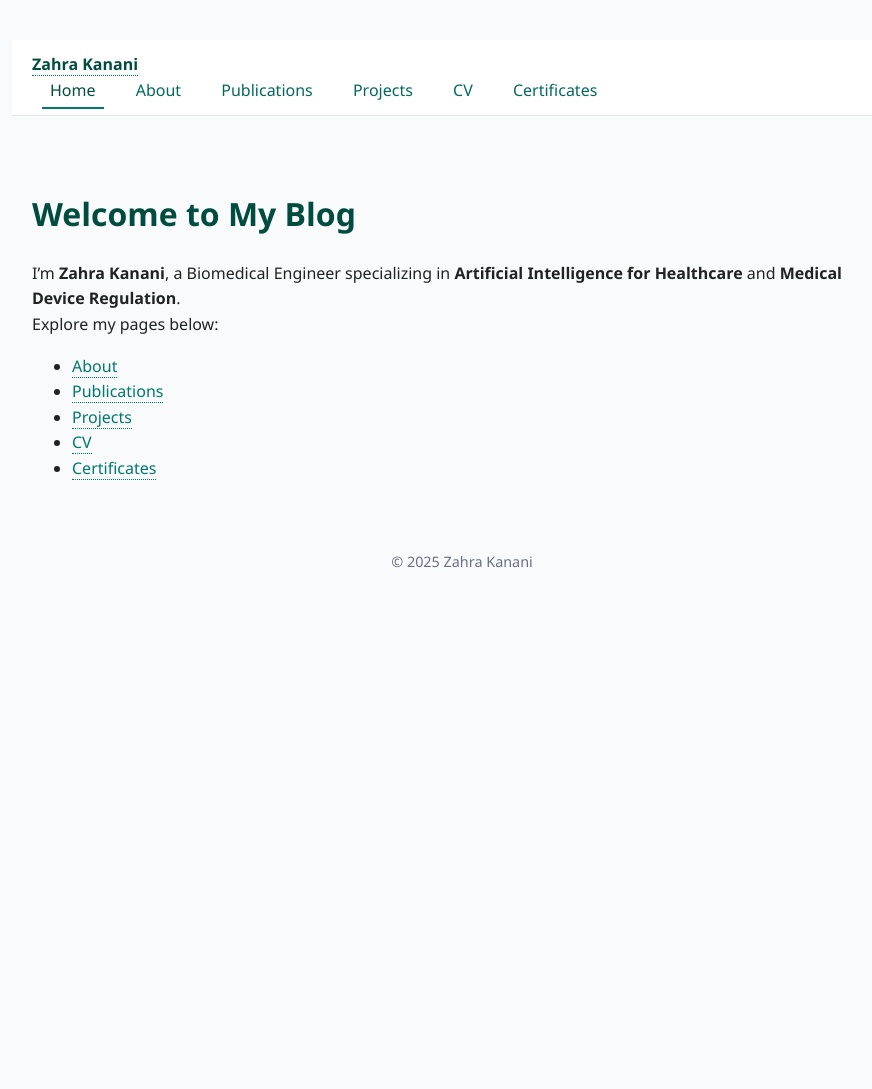
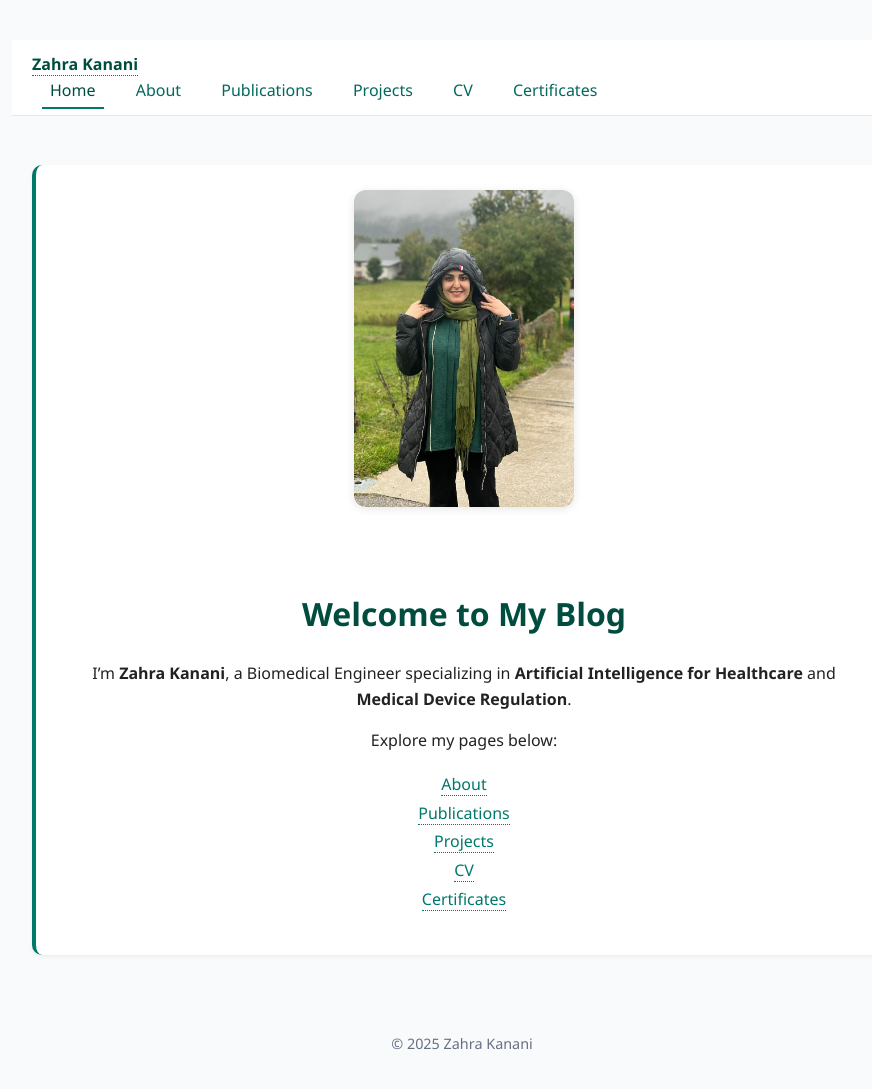
Before and after one commit to zahra-kanani/zahra-kanani.github.io, a Jekyll site: the page built from index.md, in a window 1280 px wide and 1095 px high. Shown: the top 1089 px of the window, without its empty margins (178-1050 px from the left). Built offline with Jekyll 4.4.1, drawn with Linux system fonts in a browser that asks for light colours.

Commit message:
Update index.md

```diff
--- a/index.md
+++ b/index.md
@@ -2,15 +2,29 @@
 layout: page
 title: Welcome
 ---
-<link rel="stylesheet" href="assets/css/style.css">
 
-# Welcome to My Blog
+<div class="section-box" style="text-align:center;">
 
-I’m **Zahra Kanani**, a Biomedical Engineer specializing in **Artificial Intelligence for Healthcare** and **Medical Device Regulation**.
-Explore my pages below:
+  <img src="zahra_img.jpg" alt="Zahra Kanani" class="profile-img"><br><br>
 
-- [About](about.md)
-- [Publications](publications.md)
-- [Projects](projects.md)
-- [CV](cv.md)
-- [Certificates](certificates.md)
+  <h1>Welcome to My Blog</h1>
+
+  <p>
+    I’m <strong>Zahra Kanani</strong>, a Biomedical Engineer specializing in
+    <strong>Artificial Intelligence for Healthcare</strong> and
+    <strong>Medical Device Regulation</strong>.
+  </p>
+
+  <p>
+    Explore my pages below:
+  </p>
+
+  <ul style="list-style:none; padding-left:0; line-height:1.8;">
+    <li><a href="about.html">About</a></li>
+    <li><a href="publications.html">Publications</a></li>
+    <li><a href="projects.html">Projects</a></li>
+    <li><a href="cv.html">CV</a></li>
+    <li><a href="certificates.html">Certificates</a></li>
+  </ul>
+
+</div>
```
